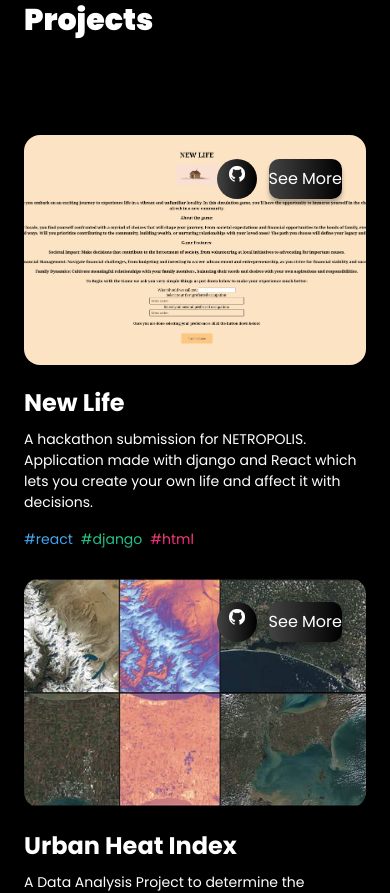
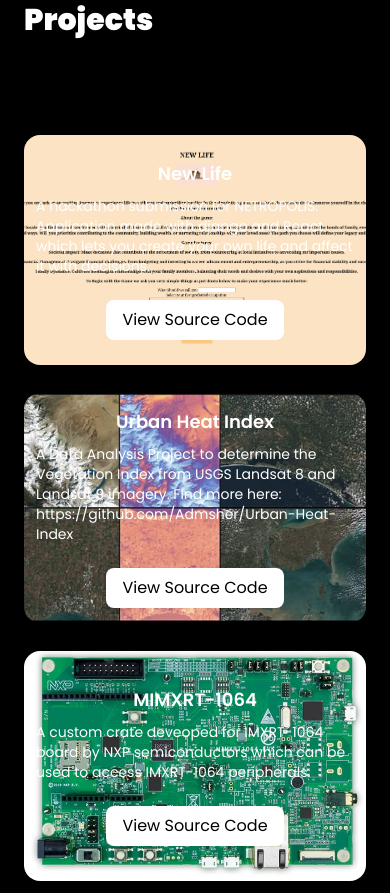
Before and after one commit to Admsher/Personal_Portfolio, a React (Vite) app: page / in a window 390 px wide. Shown: the part 8660-9553 px from the top of the page. Built offline with nearby package versions, Linux system fonts and the light colour scheme.

Commit message:
LC trying mobile aspect

```diff
--- a/src/components/Works.jsx
+++ b/src/components/Works.jsx
@@ -10,81 +10,56 @@ import {fadeIn , textVariant} from '../utils/motion'
 import Popup from './Popup';
 // import Tilt from "react-tilt";
 
-const ProjectCard = ({index, name, description, tags, image, source_code_link,images}) => {
+const ProjectCard = ({ index, name, description, tags, image, source_code_link, images }) => {
   const [isPopupOpen, setIsPopupOpen] = useState(false);
-
 
   const togglePopup = () => {
     setIsPopupOpen(!isPopupOpen);
-    console.log("Popping")
+    console.log("Popping");
   };
 
   return (
     <motion.div variants={fadeIn("up", "spring", index * 0.5, 0.75)}>
-
-        <div className='relative w-full h-[230px]'>
+      <div
+        className={`relative w-full h-[230px] md:h-[300px] lg:h-[400px] ${
+          isPopupOpen ? "blur-sm" : ""
+        }`}
+        style={{
+          filter: isPopupOpen ? "blur(5px)" : "none",
+        }}
+        onClick={togglePopup}
+      >
         <img
           src={image}
-            alt='project_image'
-            className='w-full h-full object-cover rounded-2xl'
+          alt="project_image"
+          className="w-full h-full object-cover rounded-2xl"
         />
-          <div className='absolute inset-0 flex justify-end m-3 card-img_hover'>
-<div className='absolute inset-0 flex justify-end m-3 card-img_hover'>
-  <div
+        <div className={`absolute inset-0 flex justify-end m-3 card-img_hover ${isPopupOpen ? "hidden" : ""}`}>
+          <div className="flex flex-col gap-2 items-center justify-center">
+            <h3 className="text-white text-lg font-semibold">{name}</h3>
+            <p className="text-white text-sm">{description}</p>
+            <button
+              className="bg-white text-black px-4 py-2 rounded-lg mt-4 hover:bg-gray-200"
               onClick={() => window.open(source_code_link, "_blank")}
-    className='black-gradient w-10 h-10 rounded-full flex justify-center items-center cursor-pointer mr-3'
             >
-    <img
-      src={github}
-      alt='source code'
-      className='w-1/2 h-1/2 object-contain'
-    />
-  </div>
-  <div
-    onClick={togglePopup}
-    className='black-gradient w-37 h-10 l flex justify-center items-center cursor-pointer'
-    style={{
-      borderRadius: "10px",
-      boxShadow: "0px 4px 4px rgba(0, 0, 0, 0.25)",
-    }}
-  >
-    <span style={{ color: "white" }}>See More</span>
+              View Source Code
+            </button>
           </div>
         </div>
       </div>
-        </div>
-
-        <div className='mt-5'>
-          <h3 className='text-white font-bold text-[24px]'>{name}</h3>
-          <p className='mt-2 text-secondary text-[14px]'>{description}</p>
-        </div>
-
-        <div className='mt-4 flex flex-wrap gap-2'>
-          {tags.map((tag) => (
-            <p
-              key={`${name}-${tag.name}`}
-              className={`text-[14px] ${tag.color}`}
-            >
-              #{tag.name}
-            </p>
-          ))}
-        </div>
       {isPopupOpen && (
         <Popup
-          isOpen={isPopupOpen}
+          image={images}
+          name={name}
+          description={description}
+          tags={tags}
+          source_code_link={source_code_link}
           onClose={togglePopup}
-          content={{
-            name: name,
-            images: images,
-            description: description,
-          }}
         />
       )}
-      {/* ... */}
     </motion.div>
   );
-}
-
+};
 const Works = () => {
 
   return (
```
Lines whose indentation alone changed are shown as unchanged.
